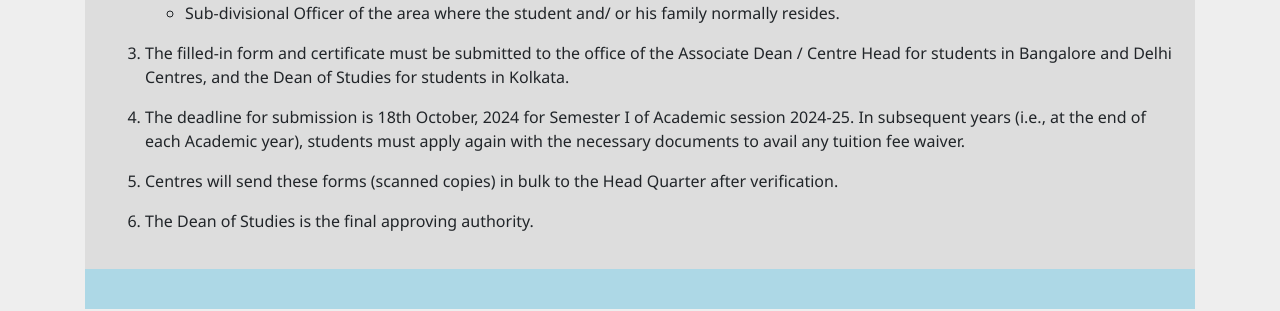
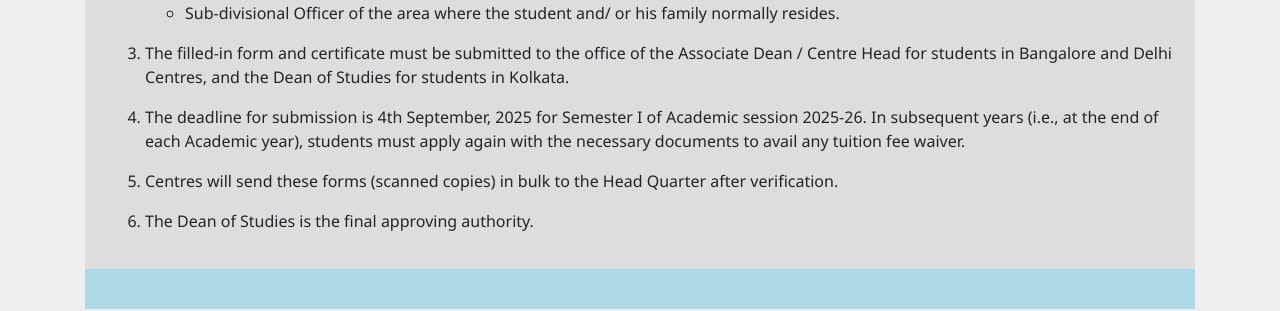
Before and after one commit to bsds-isi/bsds-isi.github.io, a Jekyll site: the page built from fee-waiver.md, in a window 1280 px wide. Shown: the part 413-724 px from the top of the page. Built offline with Jekyll 4.4.1, drawn with Linux system fonts in a browser that asks for light colours.

Commit message:
Update deadline

```diff
--- a/fee-waiver.md
+++ b/fee-waiver.md
@@ -28,8 +28,8 @@ waiver as per [this policy](documents/bsds-fee-waiver-20241007.pdf).
    of the Associate Dean / Centre Head for students in Bangalore and
    Delhi Centres, and the Dean of Studies for students in Kolkata.
 
-4. The deadline for submission is 18th October, 2024 for Semester I of
-   Academic session 2024-25. In subsequent years (i.e., at the end of
+4. The deadline for submission is 4th September, 2025 for Semester I of
+   Academic session 2025-26. In subsequent years (i.e., at the end of
    each Academic year), students must apply again with the necessary
    documents to avail any tuition fee waiver.
 
```
